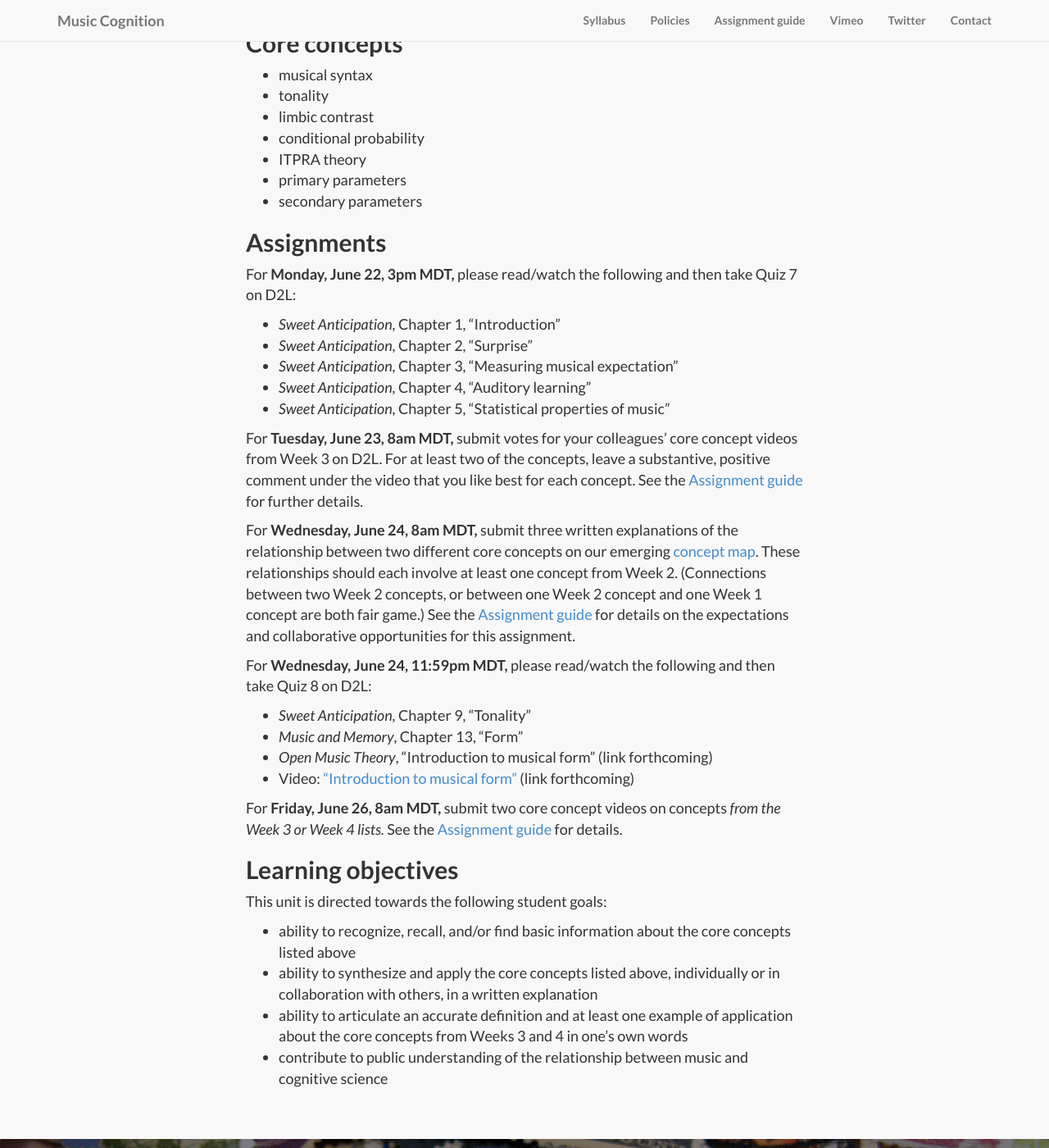
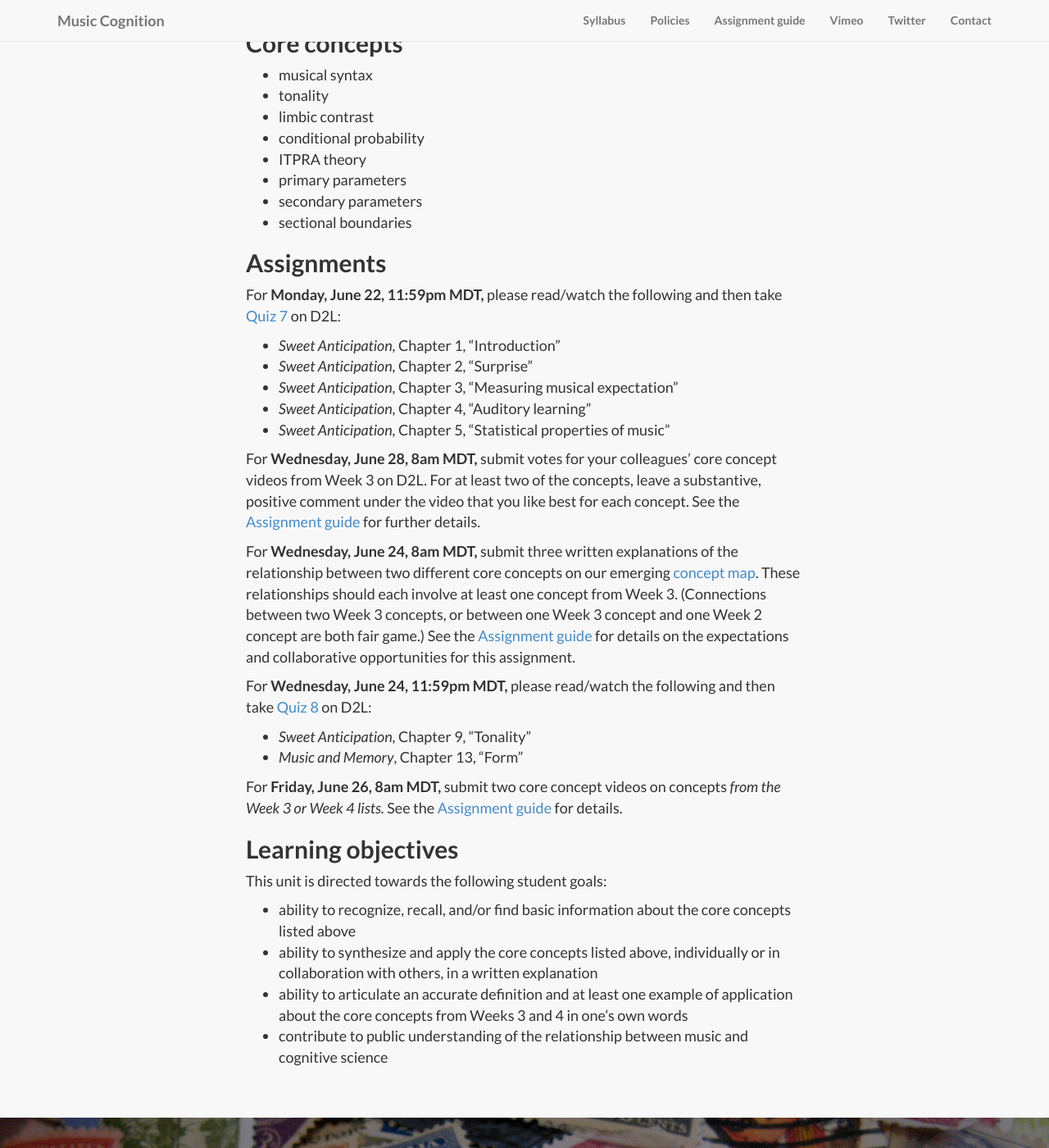
Before and after one commit to kshaffer/cognition, a Jekyll site: the page built from week4.md, in a window 1280 px wide and 1400 px high, scrolled down 1435 px. Shown: the whole window at 82% size. Built offline with Jekyll 4.4.1, drawn with Linux system fonts in a browser that asks for light colours; nearby versions of some CDN libraries; library files that are not in the unit come from our copies; some of the changed text lies outside the part shown.

Commit message:
empty Quiz 7 & 8

```diff
--- a/week4.md
+++ b/week4.md
@@ -7,11 +7,11 @@
 
 ## Schedule
 
-**Monday, June 22 (due 3pm MDT):** reading and quiz 7
-**Tuesday, June 23 (due 8am MDT):** video votes due
+**Monday, June 22 (due 11:59pm MDT):** reading and quiz 7
 **Tuesday, June 23, time TBA:** video office hours
+**Wednesday, June 24 (due 8am MDT):** video votes due
 **Wednesday, June 24 (due 8am MDT):** concept map contributions due
-**Wednesday, June 24 (due 3pm MDT):** reading and quiz 8
+**Wednesday, June 24 (due 11:59pm MDT):** reading and quiz 8
 **Thursday, June 25, time TBA:** video office hours
 **Friday, June 26 (due 8am MDT):** core concept video submissions due
 
@@ -34,10 +34,11 @@
 - ITPRA theory
 - primary parameters
 - secondary parameters
+- sectional boundaries
 
 ## Assignments
 
-For **Monday, June 22, 3pm MDT,** please read/watch the following and then take Quiz 7 on D2L:
+For **Monday, June 22, 11:59pm MDT,** please read/watch the following and then take [Quiz 7](/quiz7/) on D2L:
 
 - *Sweet Anticipation*, Chapter 1, "Introduction"
 - *Sweet Anticipation*, Chapter 2, "Surprise"
@@ -45,16 +46,14 @@
 - *Sweet Anticipation*, Chapter 4, "Auditory learning"
 - *Sweet Anticipation*, Chapter 5, "Statistical properties of music"
 
-For **Tuesday, June 23, 8am MDT,** submit votes for your colleagues' core concept videos from Week 3 on D2L. For at least two of the concepts, leave a substantive, positive comment under the video that you like best for each concept. See the [Assignment guide](/assessments/) for further details.
+For **Wednesday, June 28, 8am MDT,** submit votes for your colleagues' core concept videos from Week 3 on D2L. For at least two of the concepts, leave a substantive, positive comment under the video that you like best for each concept. See the [Assignment guide](/assessments/) for further details.
 
-For **Wednesday, June 24, 8am MDT,** submit three written explanations of the relationship between two different core concepts on our emerging [concept map](https://prezi.com/ntsoqg1f9m7i/music-cognition/). These relationships should each involve at least one concept from Week 2. (Connections between two Week 2 concepts, or between one Week 2 concept and one Week 1 concept are both fair game.) See the [Assignment guide](/assessments/) for details on the expectations and collaborative opportunities for this assignment.
+For **Wednesday, June 24, 8am MDT,** submit three written explanations of the relationship between two different core concepts on our emerging [concept map](https://prezi.com/ntsoqg1f9m7i/music-cognition/). These relationships should each involve at least one concept from Week 3. (Connections between two Week 3 concepts, or between one Week 3 concept and one Week 2 concept are both fair game.) See the [Assignment guide](/assessments/) for details on the expectations and collaborative opportunities for this assignment.
 
-For **Wednesday, June 24, 11:59pm MDT,** please read/watch the following and then take Quiz 8 on D2L:
+For **Wednesday, June 24, 11:59pm MDT,** please read/watch the following and then take [Quiz 8](/quiz8/) on D2L:
 
 - *Sweet Anticipation*, Chapter 9, "Tonality"
 - *Music and Memory*, Chapter 13, "Form"
-- *Open Music Theory*, "Introduction to musical form" (link forthcoming)
-- Video: ["Introduction to musical form"]() (link forthcoming)
 
 For **Friday, June 26, 8am MDT,** submit two core concept videos on concepts *from the Week 3 or Week 4 lists.* See the [Assignment guide](/assessments/) for details.
 
```
Also changed, not shown: quiz5.md (+1 -1 lines), quiz6.md (+1 -1 lines), quiz7.md (added, +23 -0 lines), quiz8.md (added, +23 -0 lines).
